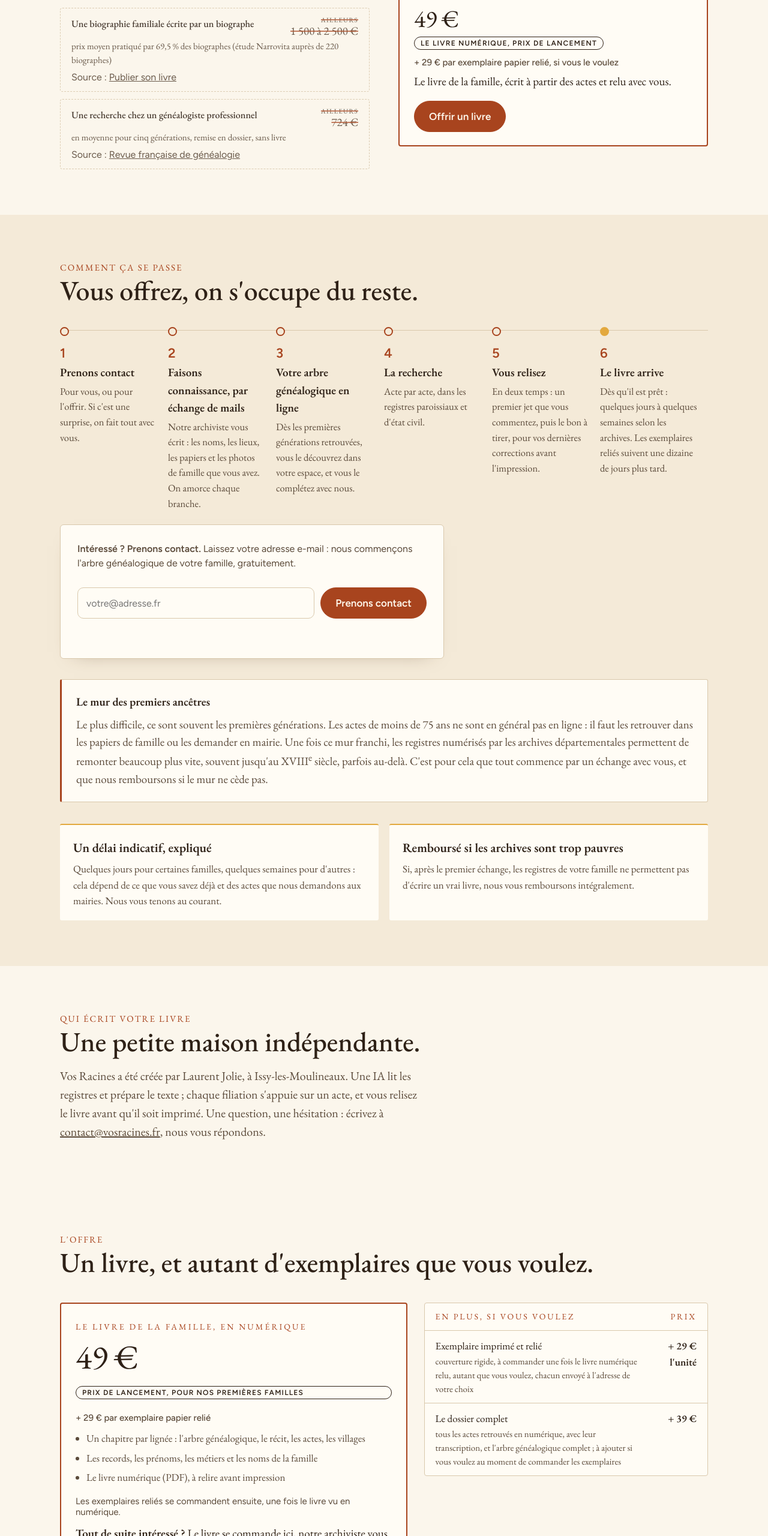
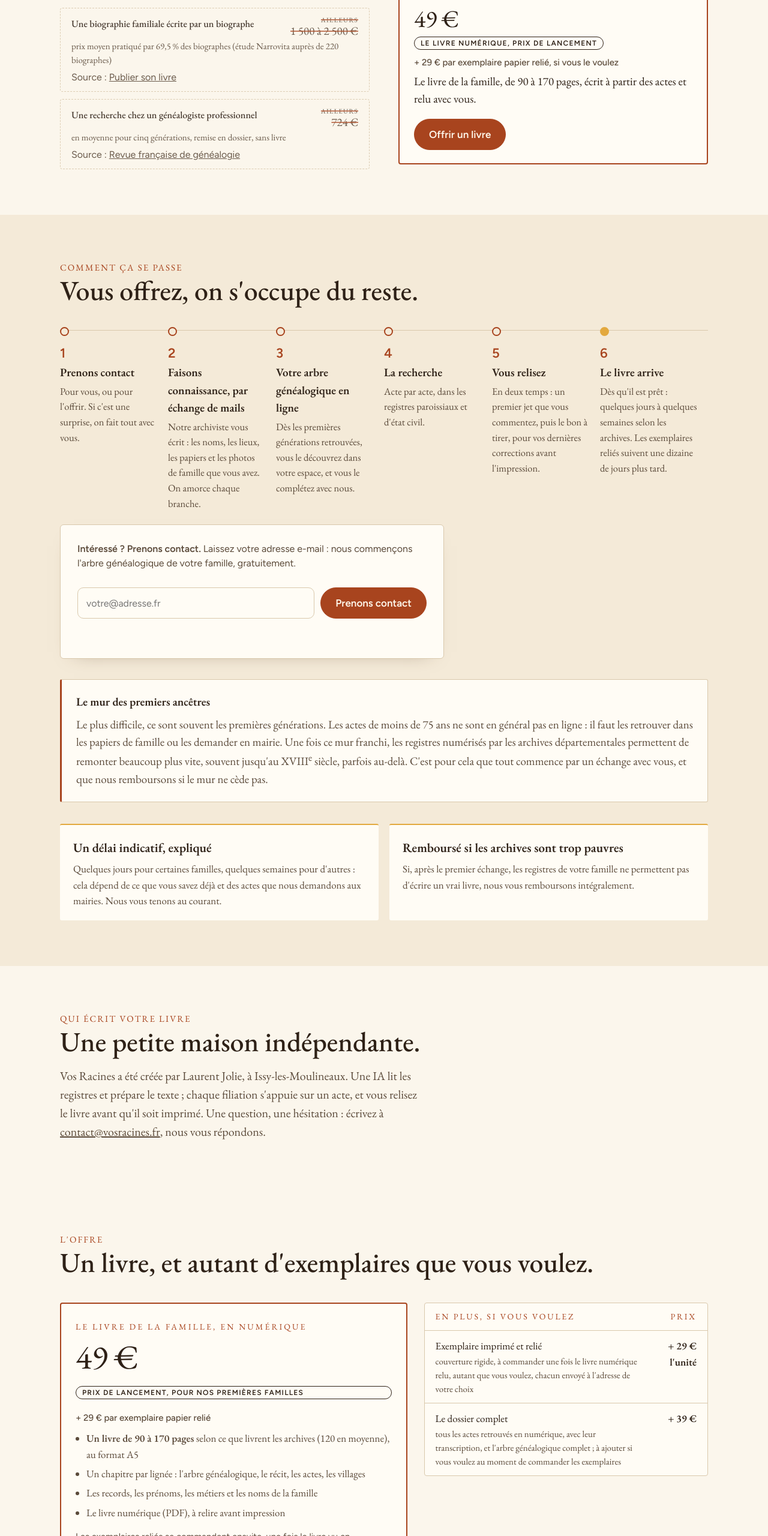
Before and after one commit to laurentjolie/vosracines, a plain HTML site: page index.html in a window 1280 px wide. Shown: the part 3220-5780 px from the top of the page at 60% size. Drawn offline with nearby package versions, Linux system fonts and the light colour scheme.

Commit message:
Fourchette de pages du livre (90 à 170, 120 en moyenne) près de l'achat
Co-Authored-By: Claude Opus 5.5 <noreply@anthropic.com>
Claude-Session: https://claude.ai/code/session_01EELwtXeBhs3MM59vNCQP4F

```diff
--- a/index.html
+++ b/index.html
@@ -395,7 +395,7 @@ dialog.loupe button{display:inline-block;margin:0;min-height:48px;padding:0 22px
         <div class="chez">
           <span class="lab">Chez <i>Vos Racines</i></span>
           <p class="big">49 €</p><span class="lancement">Le livre numérique, prix de lancement</span><p class="papier">+ 29 € par exemplaire papier relié, si vous le voulez</p>
-          <p>Le livre de la famille, écrit à partir des actes et relu avec vous.</p>
+          <p>Le livre de la famille, de 90 à 170 pages, écrit à partir des actes et relu avec vous.</p>
           <a class="btn" href="#offrir" style="margin-top:18px">Offrir un livre</a>
         </div>
       </div>
@@ -443,7 +443,7 @@ dialog.loupe button{display:inline-block;margin:0;min-height:48px;padding:0 22px
         <div class="offer main">
           <p class="name">Le livre de la famille, en numérique</p>
           <p class="price">49 €</p><p class="lancement">Prix de lancement, pour nos premières familles</p><p class="papier">+ 29 € par exemplaire papier relié</p>
-          <ul><li>Un chapitre par lignée : l'arbre généalogique, le récit, les actes, les villages</li><li>Les records, les prénoms, les métiers et les noms de la famille</li><li>Le livre numérique (PDF), à relire avant impression</li></ul>
+          <ul><li><b>Un livre de 90 à 170 pages</b> selon ce que livrent les archives (120 en moyenne), au format A5</li><li>Un chapitre par lignée : l'arbre généalogique, le récit, les actes, les villages</li><li>Les records, les prénoms, les métiers et les noms de la famille</li><li>Le livre numérique (PDF), à relire avant impression</li></ul>
           <p class="price-total">Les exemplaires reliés se commandent ensuite, une fois le livre vu en numérique.</p>
           <p class="deja-pret"><b>Tout de suite intéressé ?</b> Le livre se commande ici, notre archiviste vous écrit juste après.</p>
           <a class="btn" href="https://buy.stripe.com/28EcN686f7xI7NCarbgYU00">Mettre dans le panier</a>
```
